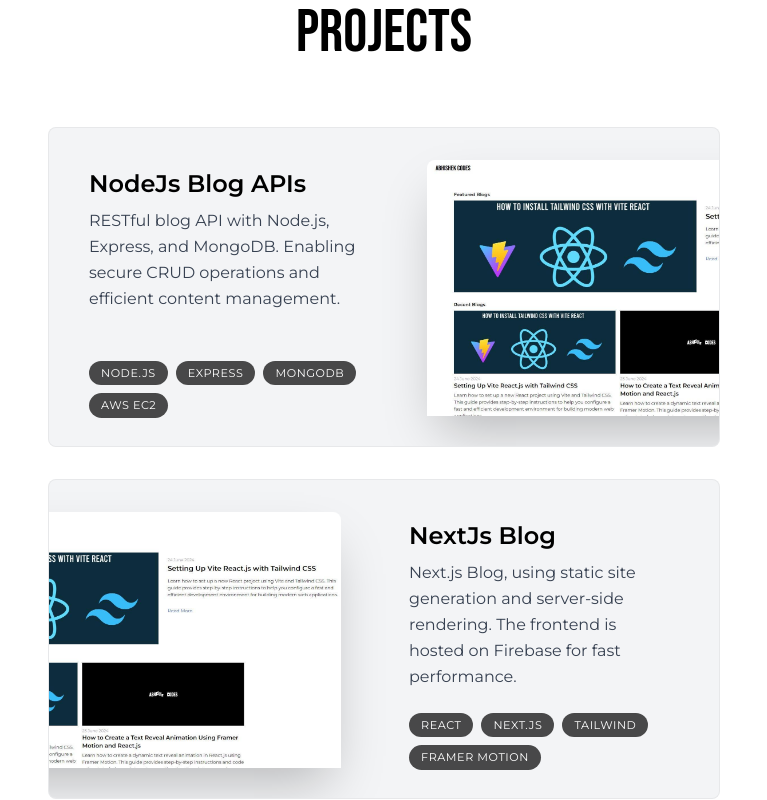
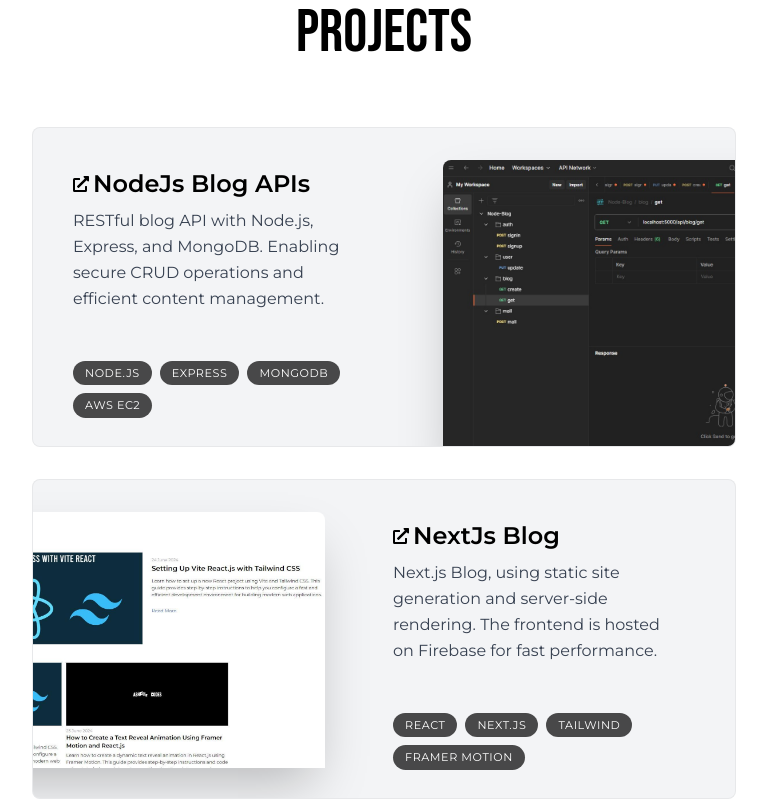
Before and after one commit to abhishekcodes0/abhishekcodes-nextjs-portfolio, a Next.js app: page / in a window 1280 px wide. Shown: the part 4060-4860 px from the top of the page, without its empty margins (256-1023 px from the left). Built offline with nearby package versions, Linux system fonts and the light colour scheme.

Commit message:
project links setup

```diff
--- a/app/components/Projects.js
+++ b/app/components/Projects.js
@@ -4,6 +4,7 @@
 import { useRef } from "react";
 import Image from "next/image";
 import { motion, useScroll, useTransform } from "framer-motion";
+import { FaExternalLinkAlt } from "react-icons/fa";
 
 const data = [
   {
@@ -11,7 +12,8 @@
     description:
       "RESTful blog API with Node.js, Express, and MongoDB. Enabling secure CRUD operations and efficient content management.",
     tags: ["Node.Js", "Express", "MongoDB", "AwS EC2"],
-    imageUrl: "/blogss.jpg",
+    imageUrl: "/node-blog-api.jpg",
+    url: "https://github.com/abhishekcodes0/abhishek-codes-node-blog",
   },
   {
     title: "NextJs Blog",
@@ -31,7 +33,7 @@
   },
 ];
 
-const Project = ({ title, description, tags, imageUrl }) => {
+const Project = ({ title, description, tags, imageUrl, url }) => {
   const ref = useRef(null);
   const { scrollYProgress } = useScroll({
     target: ref,
@@ -49,9 +51,16 @@
       }}
       className="group mb-3 sm:mb-8 last:mb-0"
     >
-      <div className="bg-gray-100 max-w-[42rem] border border-black/5 rounded-lg overflow-hidden sm:pr-8 relative sm:h-[20rem] hover:bg-gray-200 transition sm:group-even:pl-8">
+      <div className="bg-gray-100 max-w-[44rem] border border-black/5 rounded-lg overflow-hidden sm:pr-8 relative sm:h-[20rem] hover:bg-gray-200 transition sm:group-even:pl-8">
         <div className="pt-4 pb-7 px-5 sm:pl-10 sm:pr-2 sm:pt-10 sm:max-w-[50%] flex flex-col h-full sm:group-even:ml-[18rem]">
-          <h3 className="text-2xl font-semibold">{title}</h3>
+          {url ? (
+            <a href={url} target="_blank" className="flex items-start">
+              <FaExternalLinkAlt className="mr-1 mt-2" />
+              <h3 className="text-2xl font-semibold">{title}</h3>
+            </a>
+          ) : (
+            <h3 className="text-2xl font-semibold">{title}</h3>
+          )}
           <p className="mt-2 leading-relaxed text-gray-700">{description}</p>
           <ul className="flex flex-wrap mt-4 gap-2 sm:mt-auto">
             {tags.map((tag, index) => (
```
Also changed, not shown: public/node-blog-api.jpg (added).
